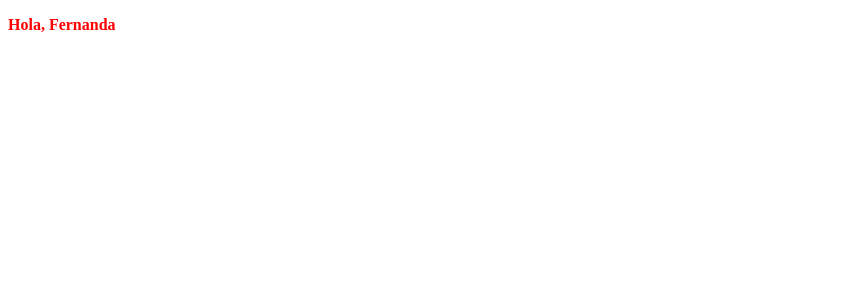
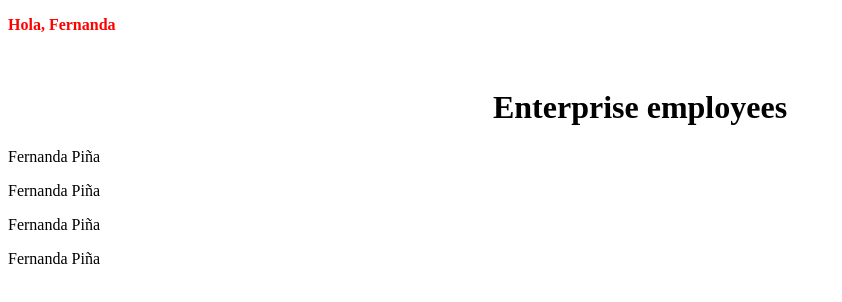
Before and after one commit to ZealotBombing/learnig_angular, an Angular app in the folder learnig-angular/: page / in a window 1280 px wide. Shown: the top 302 px of the page, without its empty margins (0-842 px from the left). Built offline with nearby package versions, Linux system fonts and the light colour scheme.

Commit message:
My first component

```diff
--- /dev/null
+++ b/learnig-angular/src/app/Employees/employees.component.html
@@ -0,0 +1,5 @@
+<h1 style="text-align: center;">Enterprise employees</h1>
+<app-employee></app-employee>
+<app-employee></app-employee>
+<app-employee></app-employee>
+<app-employee></app-employee>
--- a/learnig-angular/src/app/app.component.html
+++ b/learnig-angular/src/app/app.component.html
@@ -1,2 +1,6 @@
 
       <p style="color: red; font-weight: bold;">{{greet}}, {{title}}</p>
+
+      <br/>
+
+      <app-employees></app-employees>
--- a/learnig-angular/src/app/app.component.ts
+++ b/learnig-angular/src/app/app.component.ts
@@ -1,9 +1,11 @@
 import { Component } from '@angular/core';
 import { RouterOutlet } from '@angular/router';
+import { EmpleadosComponent } from './Employees/employees.component';
 
 @Component({
+  standalone: true,
   selector: 'app-root',
-  imports: [RouterOutlet],
+  imports: [RouterOutlet, EmpleadosComponent],
   templateUrl: './app.component.html',
   styleUrl: './app.component.css'
 })
--- /dev/null
+++ b/learnig-angular/src/app/employee/employee.component.html
@@ -0,0 +1 @@
+<p>Fernanda Piña</p>
```
Also changed, not shown: learnig-angular/src/app/Employees/employees.component.ts (added, +14 -0 lines), learnig-angular/src/app/employee/employee.component.ts (added, +11 -0 lines), learnig-angular/src/app/Employees/employees.component.css (added), learnig-angular/src/app/employee/employee.component.css (added), 1 other file (tests, documents, lock files or other folders).
